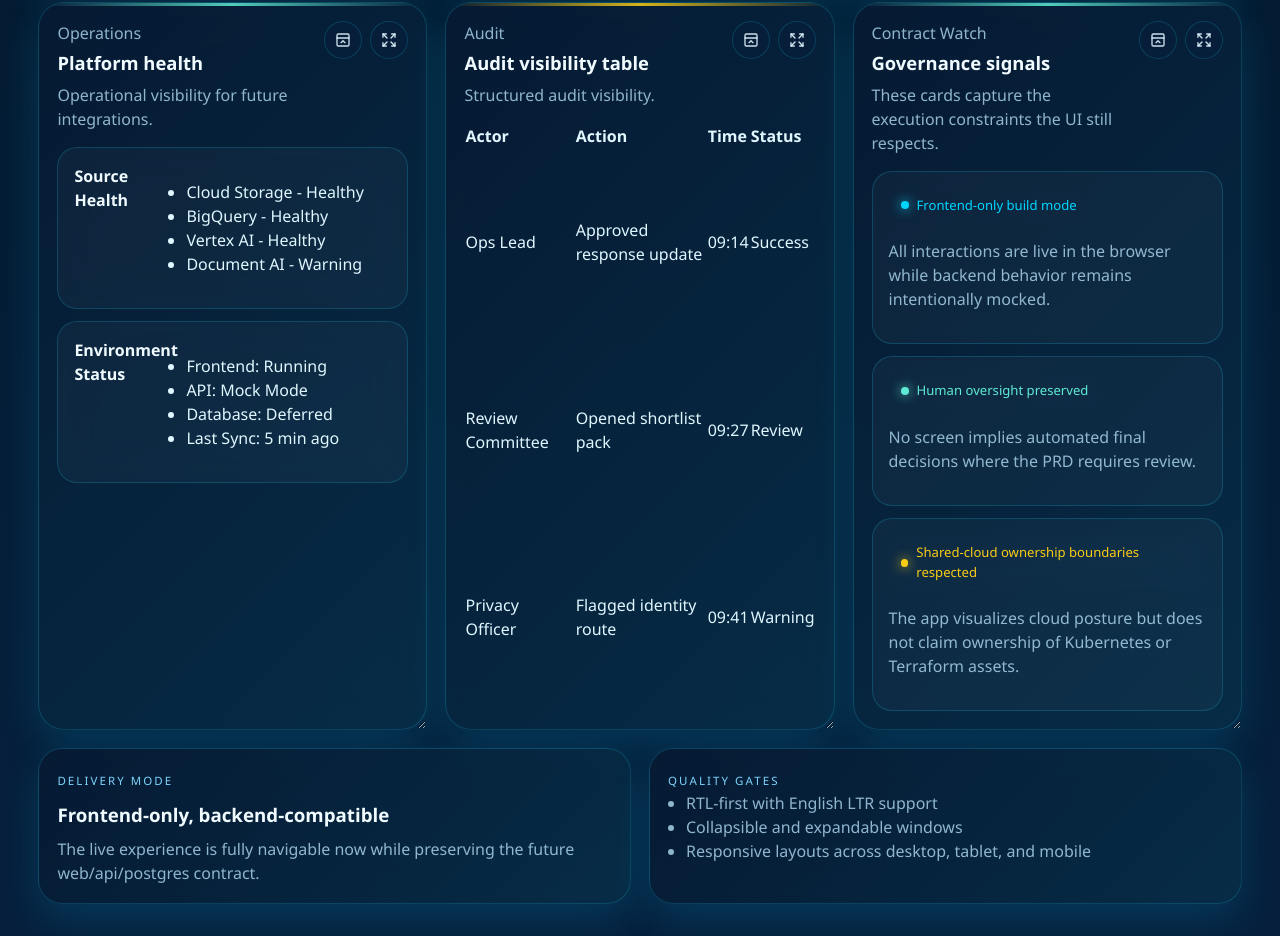
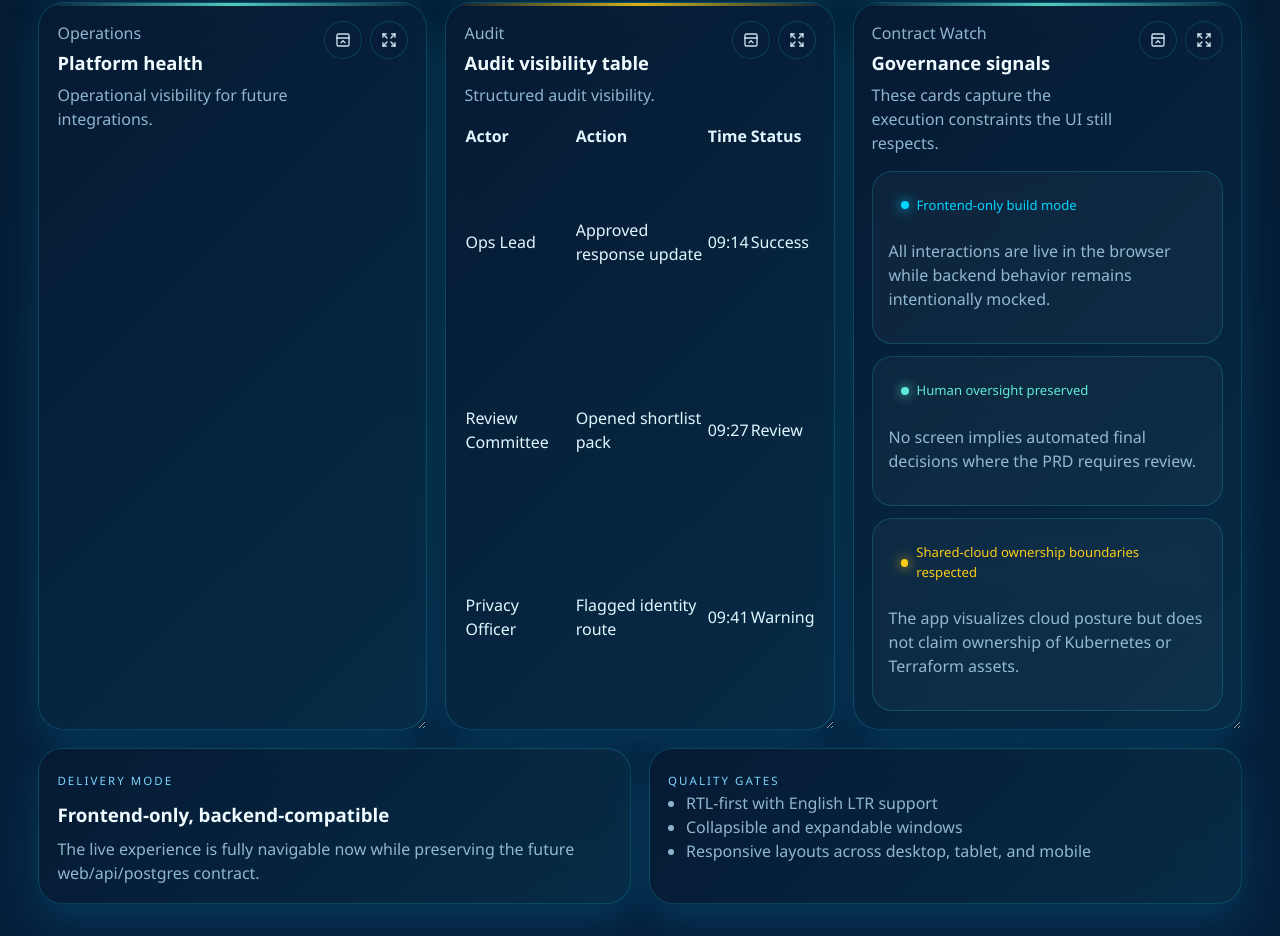
Before and after one commit to PShungube/Jutoverse-demo, a React (Vite) app: page /administration in a window 1280 px wide. Shown: the part 2400-3336 px from the top of the page. Built offline with nearby package versions, Linux system fonts and the light colour scheme.

Commit message:
Update AdministrationPage.tsx

```diff
--- a/src/features/administration/AdministrationPage.tsx
+++ b/src/features/administration/AdministrationPage.tsx
@@ -8,9 +8,6 @@ import { ThemeSwitcher } from '../../components/common/ThemeSwitcher';
 import { WindowPanel } from '../../components/common/WindowPanel';
 import { useMockResource } from '../../hooks/useMockResource';
 import { useI18n } from '../../i18n/I18nProvider';
-
-import { SourceHealthCard } from './components/SourceHealthCard';
-import { EnvironmentSummaryCard } from './components/EnvironmentSummaryCard';
 
 import { WorkflowConfiguration } from './components/WorkflowConfiguration';
 import { AuditTable } from './components/AuditTable';
@@ -125,8 +122,6 @@ export function AdministrationPage() {
   accent="success"
 >
   <div className="capability-grid">
-    <SourceHealthCard />
-    <EnvironmentSummaryCard />
   </div>
 </WindowPanel>
 
```
